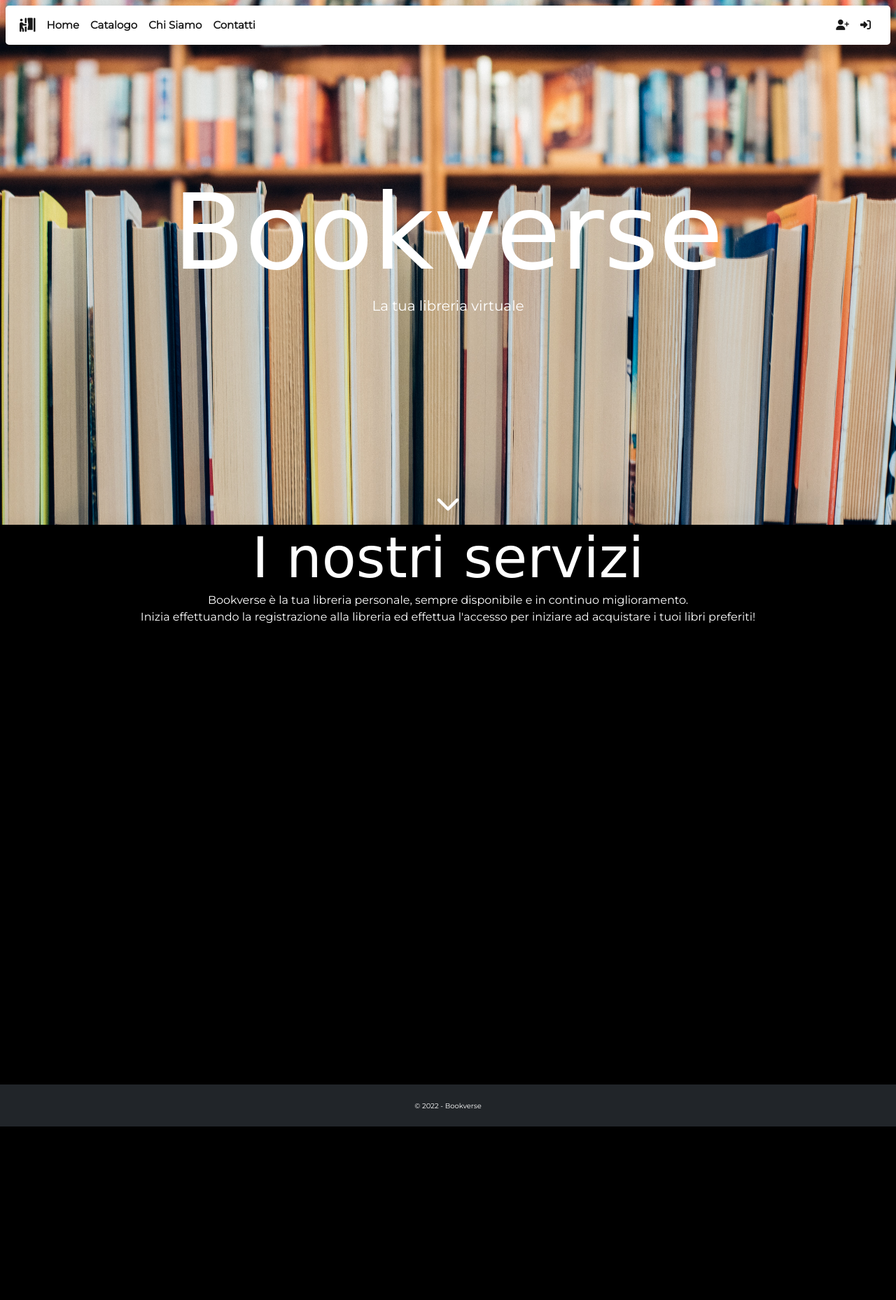
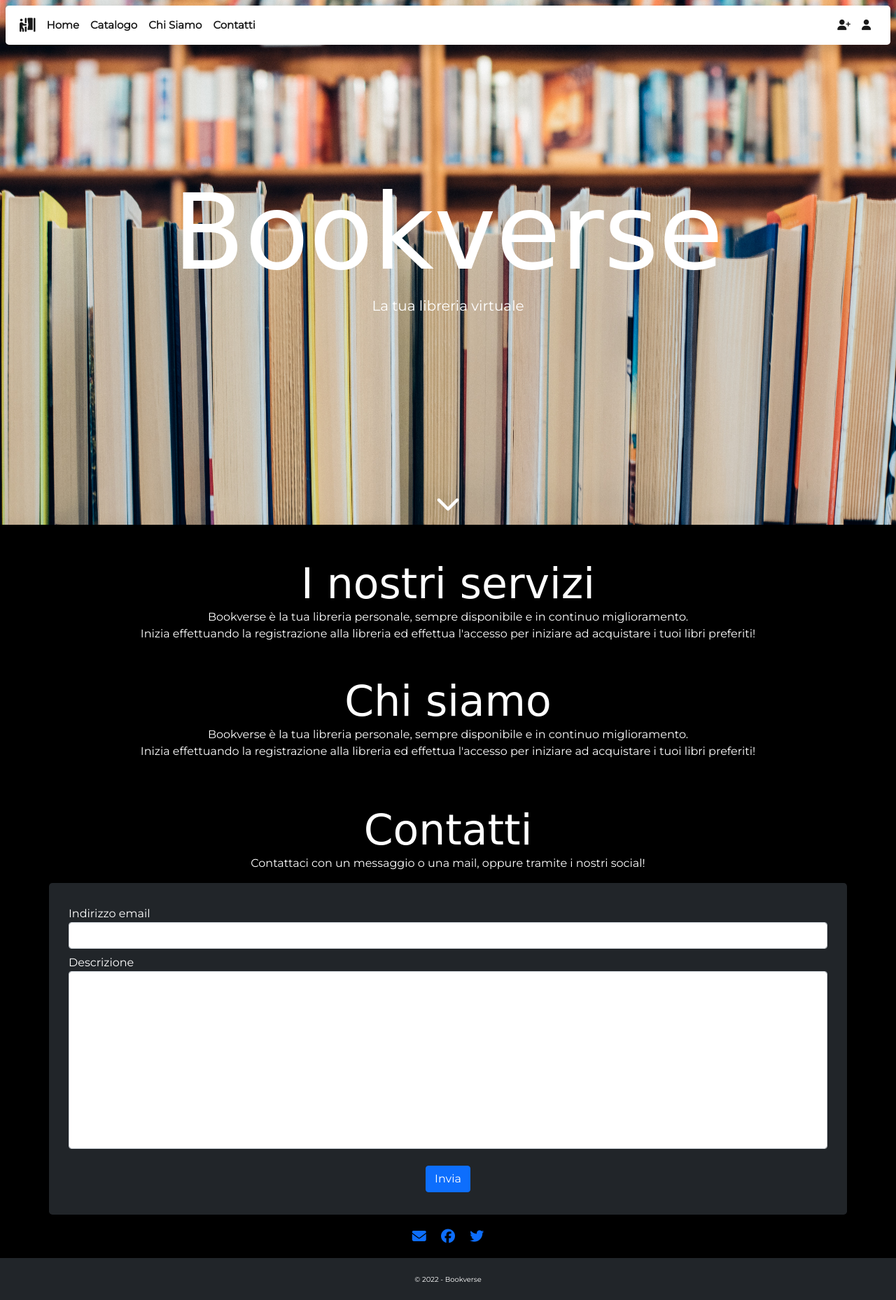
Before and after one commit to mancini-michael/Bookverse, a PHP site: page /pages/index.html in a window 1280 px wide. Shown: the whole page at 70% size. Before the commit the page ends 1610 px from the top, so only its background shows below. Run offline with PHP 8.4, Linux system fonts and the light colour scheme; some libraries are stand-ins or nearby versions; some web fonts are replaced.

Commit message:
added contacts section

```diff
--- a/assets/css/index.css
+++ b/assets/css/index.css
@@ -39,12 +39,16 @@
 
 /* Content */
 .content {
-  height: 100%;
+  height: auto;
 }
 
 .content h1 {
   font-family: "Babylonica", cursive;
   font-size: var(--content-h1-fs);
+}
+
+textarea {
+  resize: none;
 }
 
 /* Footer */
--- a/assets/css/style.css
+++ b/assets/css/style.css
@@ -10,7 +10,7 @@
   --welcome-h1-fs-sm: 100px;
   --welcome-span-fs-sm: 15px;
   --welcome-i-fs-sm: 20px;
-  --content-h1-fs: 80px;
+  --content-h1-fs: 60px;
   --footer-fs: 10px;
   --footer-height: 60px;
 }
@@ -24,5 +24,5 @@
 
 body,
 html {
-  height: 100%;
+  height: 100vh;
 }
--- a/pages/index.html
+++ b/pages/index.html
@@ -47,7 +47,7 @@
               </a>
             </li>
             <li class="nav-item">
-              <a class="nav-link active fw-bold" href="#Catalogo">Catalogo</a>
+              <a class="nav-link active fw-bold" href="#Catalog">Catalogo</a>
             </li>
             <li class="nav-item">
               <a class="nav-link active fw-bold" href="#AboutUs">Chi Siamo</a>
@@ -64,7 +64,7 @@
             </li>
             <li class="nav-item mx-3 m-md-auto">
               <a class="nav-link active" href="#Accedi">
-                <i class="fa-solid fa-right-to-bracket"></i>
+                <i class="fa-solid fa-user"></i>
               </a>
             </li>
           </ul>
@@ -89,7 +89,8 @@
 
     <!-- Content -->
     <div class="content bg-black" id="content">
-      <div class="text-center text-white">
+      <!-- Our Service -->
+      <div class="text-center text-white mx-5 py-5">
         <h1 class="m-0">I nostri servizi</h1>
         <span>
           Bookverse è la tua libreria personale, sempre disponibile e in
@@ -99,6 +100,68 @@
           l'accesso per iniziare ad acquistare i tuoi libri preferiti!
         </span>
       </div>
+      <!--/ Our Service  -->
+
+      <!-- About Us -->
+      <div class="text-center text-white mx-5 pb-5" id="AboutUs">
+        <h1 class="m-0">Chi siamo</h1>
+        <span>
+          Bookverse è la tua libreria personale, sempre disponibile e in
+          continuo miglioramento.
+          <br />
+          Inizia effettuando la registrazione alla libreria ed effettua
+          l'accesso per iniziare ad acquistare i tuoi libri preferiti!
+        </span>
+      </div>
+      <!--/ About Us -->
+
+      <!-- Our Social -->
+      <div class="text-center text-white mx-5 py-3" id="Contacts">
+        <h1 class="m-0">Contatti</h1>
+        <span>
+          Contattaci con un messaggio o una mail, oppure tramite i nostri
+          social!
+        </span>
+        <!-- Form -->
+        <div class="container text-start bg-dark rounded-3 my-3 py-3">
+          <form action="#" method="post" class="m-3">
+            <div class="my-2">
+              <label for="email" class="form-label m-0">Indirizzo email</label>
+              <input type="email" class="form-control" id="email" required />
+            </div>
+            <div class="mb-2">
+              <label for="description" class="form-label m-0">
+                Descrizione
+              </label>
+              <br />
+              <textarea
+                name="description"
+                class="form-control"
+                id="description"
+                rows="10"
+                required
+              ></textarea>
+            </div>
+            <div class="text-center pt-3">
+              <button type="submit" class="btn btn-primary">Invia</button>
+            </div>
+          </form>
+        </div>
+        <!--/ Form -->
+
+        <div class="container text-center mt-3">
+          <a class="navbar-brand mx-2" href="#Mail">
+            <i class="fa-solid fa-envelope"></i>
+          </a>
+          <a class="navbar-brand mx-2" href="#Facebook">
+            <i class="fa-brands fa-facebook"></i>
+          </a>
+          <a class="navbar-brand mx-2" href="#Twitter">
+            <i class="fa-brands fa-twitter"></i>
+          </a>
+        </div>
+      </div>
+      <!--/ Our Social -->
     </div>
     <!--/ Content -->
 
```
